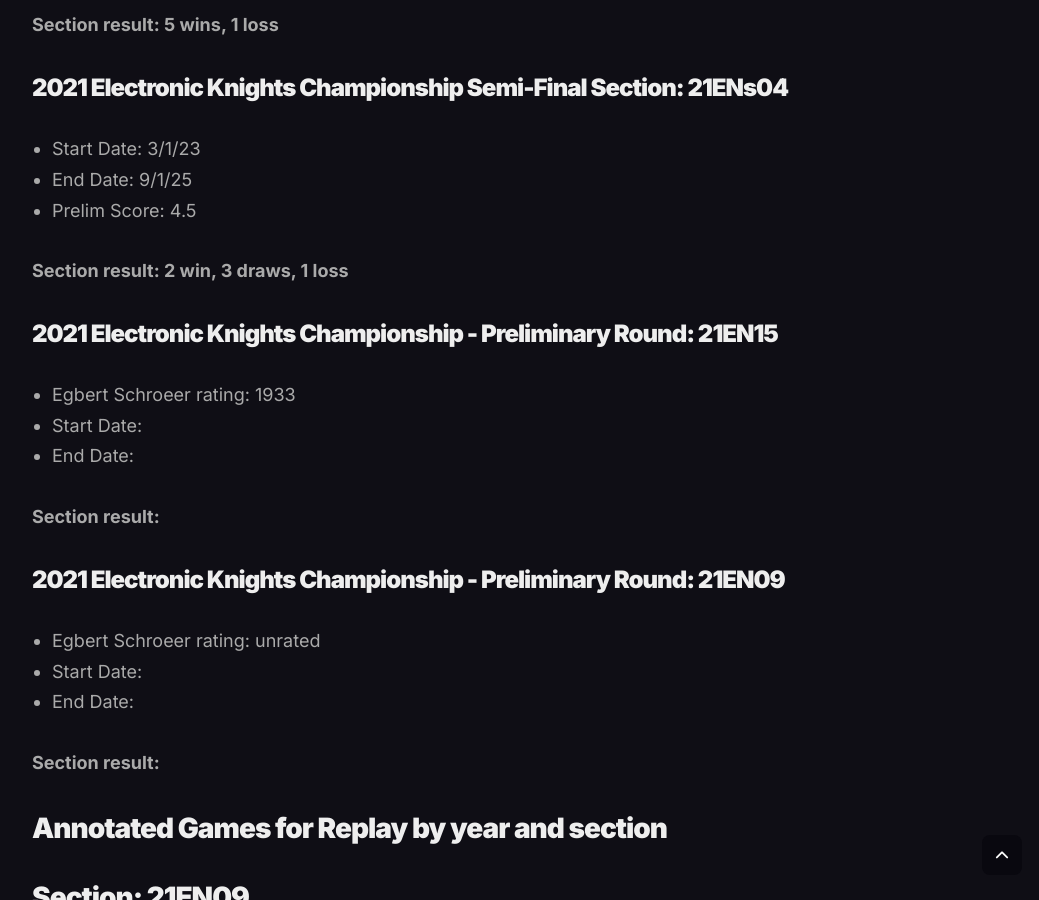
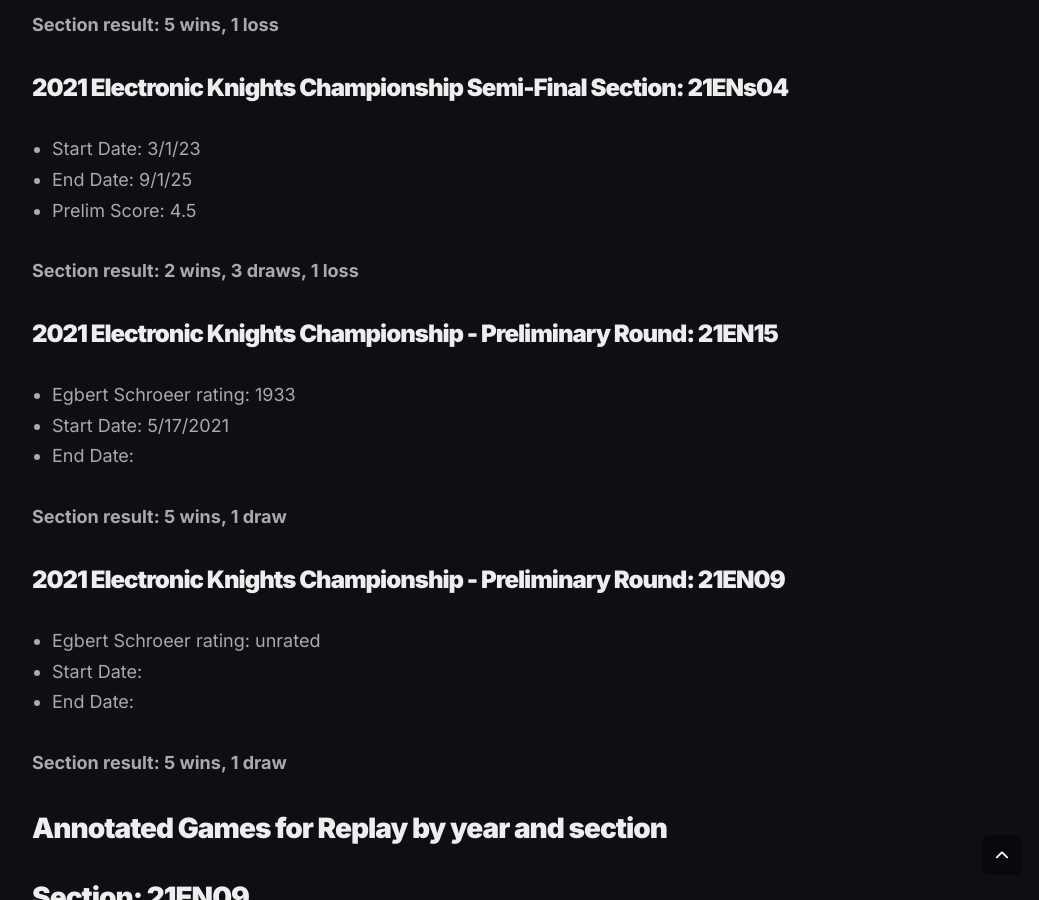
Before and after one commit to Egbert-Azure/Chess-Website, a Jekyll site: the page built from _pages/tournaments.md, in a window 1280 px wide and 900 px high, scrolled down 2149 px. Shown: the whole window, without its empty margins (228-1267 px from the left). Built offline with Jekyll 4.4.1, drawn with Linux system fonts in a browser that asks for light colours; some of the changed text lies outside the part shown.

```diff
--- a/_pages/tournaments.md
+++ b/_pages/tournaments.md
@@ -58,21 +58,21 @@ Electronic Knights moved to ICCF Server, but played under USCF rules and ranking
 - End Date: 9/1/25
 - Prelim Score: 4.5
 
-**Section result: 2 win, 3 draws, 1 loss**
+**Section result: 2 wins, 3 draws, 1 loss**
 
 ### 2021 Electronic Knights Championship - Preliminary Round: 21EN15
 - Egbert Schroeer rating: 1933
-- Start Date:
+- Start Date: 5/17/2021
 - End Date:
 
-**Section result:**
+**Section result: 5 wins, 1 draw**
 
 ### 2021 Electronic Knights Championship - Preliminary Round: 21EN09
 - Egbert Schroeer rating: unrated
 - Start Date:
 - End Date:
 
-**Section result:**
+**Section result: 5 wins, 1 draw**
 
 ## Annotated Games for Replay by year and section
 
```
Also changed, not shown: _posts/2024-11-18-Tools-and-Weapons-Part-2.md (added, +96 -0 lines), _posts/new 2024-11-12-Tools-and-Weapons-Part-2.md (deleted, +0 -33 lines), images/NoctieThemes.png (added), images/Noctierepertoires.png (added), images/Noctieweekly.png (added).
